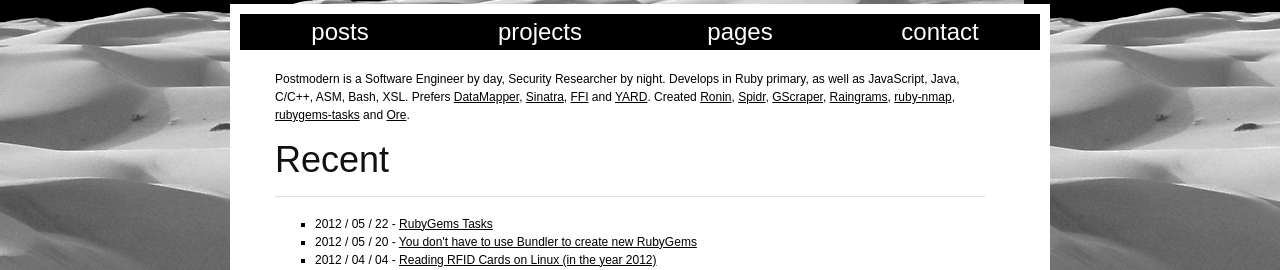
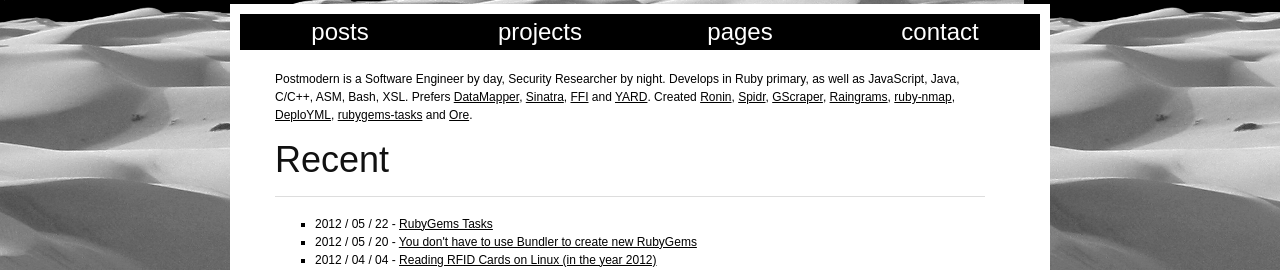
Before and after one commit to postmodern/postmodern.github.io, a Jekyll site: the page built from index.html, in a window 1280 px wide. Shown: the part 176-446 px from the top of the page. Built offline with Jekyll 4.4.1, drawn with Linux system fonts in a browser that asks for light colours; Markdown is read by kramdown in place of the engine named in the settings.

Commit message:
Mention DeploYML.

```diff
--- a/_includes/about.html
+++ b/_includes/about.html
@@ -14,6 +14,7 @@ Created
 <a href="http://github.com/postmodern/gscraper#readme">GScraper</a>,
 <a href="http://github.com/postmodern/raingrams#readme/">Raingrams</a>,
 <a href="https://github.com/sophsec/ruby-nmap#readme">ruby-nmap</a>,
+<a href="https://github.com/postmodern/deployml#readme">DeploYML</a>,
 <a href="https://github.com/postmodern/rubygems-tasks#readme">rubygems-tasks</a>
 and <a href="https://github.com/ruby-ore/ore#readme">Ore</a>.
 </p>
```
